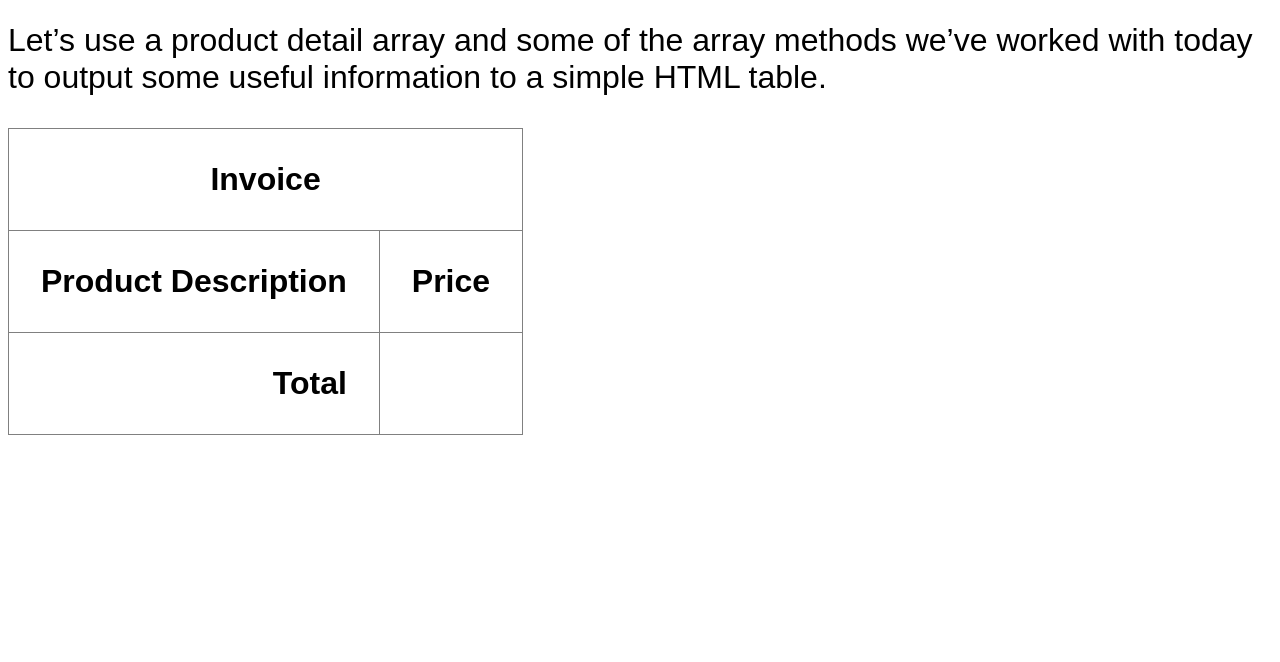
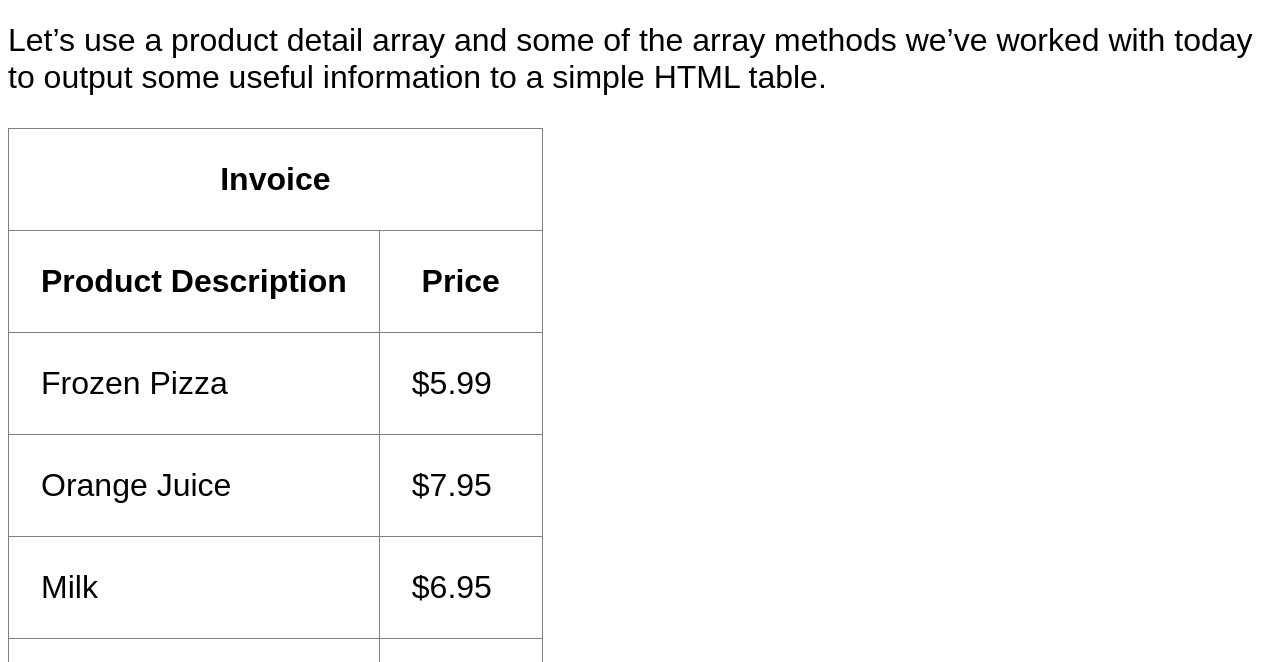
Before and after one commit to bran7230/summerJS, a plain HTML site: page lesson-3/products.html in a window 1280 px wide. Shown: the part 138-800 px from the top of the page. Drawn offline with Linux system fonts and the light colour scheme.

Commit message:
Update arrays and products HTML and JavaScript files to enhance array handling and display in the invoice table

```diff
--- a/lesson-3/js/products.js
+++ b/lesson-3/js/products.js
@@ -1,26 +1,46 @@
 // STEP 1: Declare and initialize variables
 // STEP 1a: Grab the parts of the DOM that we need to build the invoice
+const productList = document.querySelector("tbody");
+const totalData = document.querySelector("tfoot td:first-of-type");
+// STEP 1b: Build the products array in the format 'Product Name:0.00'
+let products = [
+	"Frozen Pizza: 5.99",
+	"Orange Juice: 7.95",
+	"Milk: 6.95",
+	"Doen Eggs: 6.95",
+	"Bacon: 7.49",
+	"Kiwi Fruit: 3.95"
+];
+// STEP 1c: Set up invoiceTotal variable - start at zero
+let invoiceTotal = 0;
+// STEP 1d: Declare the itemRow and the itemDetail array;
+let itemRow = [];
+let itemDetail = [];
+let itemPrice;
+let itemDesc;
+// STEP 2: Build a loop to iterate through the products array
+	for(let i = 0; i < products.length; i++){
 
-// STEP 1b: Build the products array in the format 'Product Name:0.00'
-
-// STEP 1c: Set up invoiceTotal variable - start at zero
-
-// STEP 1d: Declare the itemRow and the itemDetail array;
-
-// STEP 2: Build a loop to iterate through the products array
 
 	// STEP 3: Break apart the product name from the price for each item with split()
-
+	products[i] = products[i].split(":");
 	// STEP 4: Now we have an array as an element of an array - set the second array element to the product price (as type number)
+	products[i][1] = Number(products[i][1]);
 
 	// STEP 5: Add the price of this product to the invoice total
+	invoiceTotal += products[i][1];
 
 	// STEP 6: Capture each product name and price as variables
-
+	itemDesc = products[i][0];
+	itemPrice = products[i][1];
 	// STEP 7: Create a TR element for this product and price in the invoice table
+	itemRow[i] = document.createElement("tr");
 
 	// STEP 8: Build the string that contains two TD elements each containing one of the item description, and the item price
-
+	itemDetail[i] = `<td>${itemDesc}</td><td>$${itemPrice}</td>`;
 	// STEP 9: Set the above string as the innerHTML of the new TR element, and then append the new element to the table body (var productList)
-
+	itemRow[i].innerHTML = itemDetail[i];
+	productList.append(itemRow[i]);
+	};
 // STEP 10: Set the total cost of the invoice as the textContent of the TD in the TFOOT (var totalData), rounding the number to two decimal places
+totalData.textContent = `$${invoiceTotal.toFixed(2)}`;
--- a/lesson-3/products.html
+++ b/lesson-3/products.html
@@ -5,6 +5,7 @@
     <title>Products Array | COMP1073 Client-Side JavaScript</title>
     <meta name="viewport" content="width=device-width, initial-scale=1" />
     <link href="css/styles.css" rel="stylesheet" />
+    <script src="js/products.js" defer></script>
 </head>
 
 <body>
@@ -20,6 +21,9 @@
                 <th>Price</th>
             </tr>
         </thead>
+        <tbody>
+
+        </tbody>
         <tfoot>
             <tr>
                 <th>Total</th>
```
Also changed, not shown: lesson-3/arrays.html (+2 -1 lines), lesson-3/js/arrays.js (+42 -14 lines), 1 other file. Lines whose indentation alone changed are shown as unchanged.
